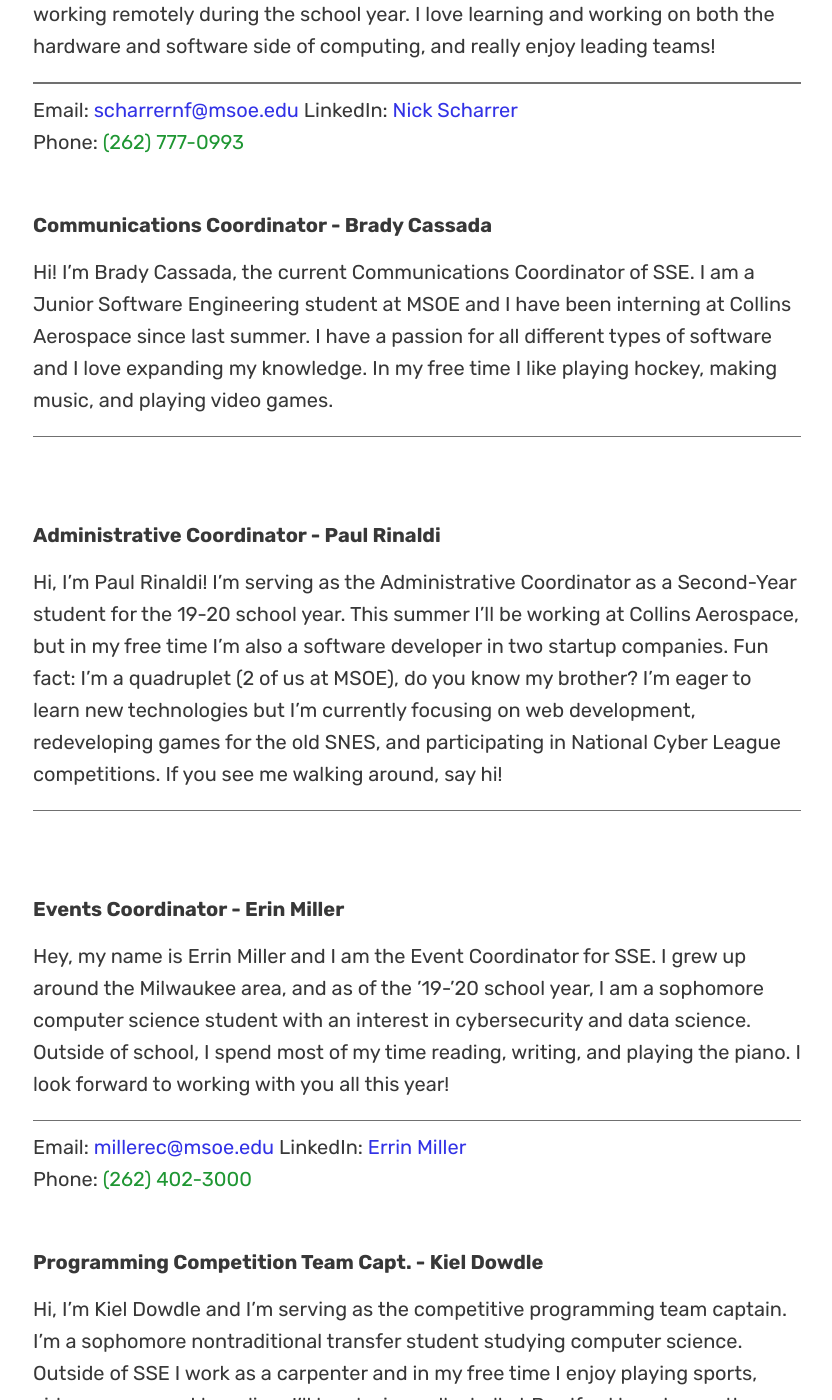
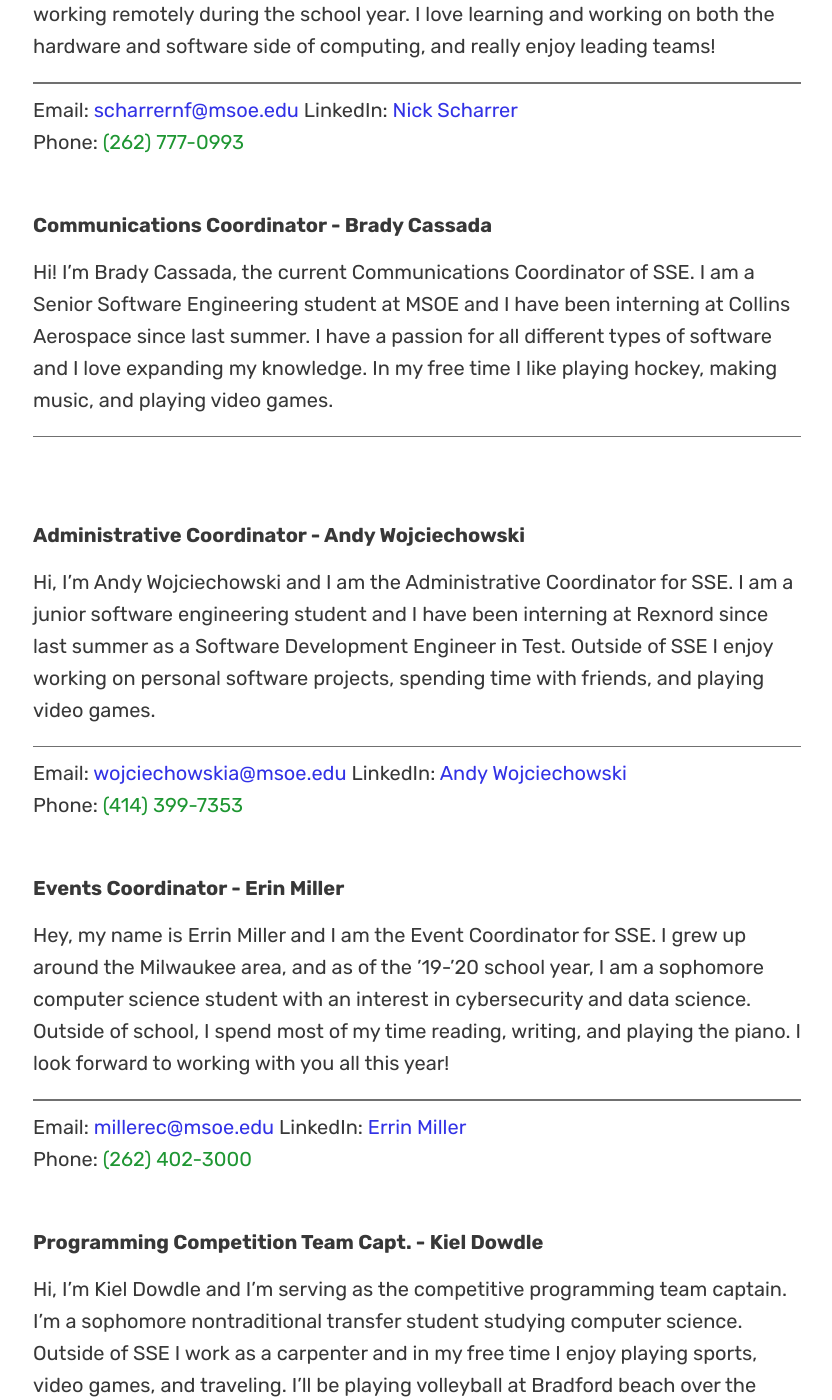
Before and after one commit to msoe-sse/msoe-sse.github.io, a Jekyll site: the page built from eBoard.md, in a window 1280 px wide and 1400 px high, scrolled down 1752 px. Shown: the whole window, without its empty margins (223-1055 px from the left). Built offline with Jekyll 4.4.1, drawn with Linux system fonts in a browser that asks for light colours; nearby versions of some CDN libraries; some web fonts are replaced; some of the changed text lies outside the part shown.

Commit message:
Added my eboard bio and updated existing bios

```diff
--- a/_config.yml
+++ b/_config.yml
@@ -68,7 +68,12 @@ eboard:
     email: dowdlek@msoe.edu
     phone: (414) 313-6727
     linkedin: www.linkedin.com/in/kieldowdle/
-noofmembers: 6
+  andy:
+    fullname: Andy Wojciechowski
+    email: wojciechowskia@msoe.edu
+    phone: (414) 399-7353
+    linkedin: linkedin.com/in/andrew-wojciechowski/
+noofmembers: 7
 
 ## !!
 ## Advanced blog settings
--- a/eBoard.md
+++ b/eBoard.md
@@ -20,12 +20,12 @@ Hi there, I am Nick Scharrer and an currently the Vice President of SSE. I forme
 {% include contact.html person=site.eboard.nick %}
 
 ### Communications Coordinator - Brady Cassada
-Hi! I'm Brady Cassada, the current Communications Coordinator of SSE. I am a Junior Software Engineering student at MSOE and I have been interning at Collins Aerospace since last summer. I have a passion for all different types of software and I love expanding my knowledge. In my free time I like playing hockey, making music, and playing video games.
+Hi! I'm Brady Cassada, the current Communications Coordinator of SSE. I am a Senior Software Engineering student at MSOE and I have been interning at Collins Aerospace since last summer. I have a passion for all different types of software and I love expanding my knowledge. In my free time I like playing hockey, making music, and playing video games.
 {% include contact.html %}
 
-### Administrative Coordinator - Paul Rinaldi
-Hi, I'm Paul Rinaldi! I'm serving as the Administrative Coordinator as a Second-Year student for the 19-20 school year. This summer I'll be working at Collins Aerospace, but in my free time I'm also a software developer in two startup companies. Fun fact: I'm a quadruplet (2 of us at MSOE), do you know my brother? I'm eager to learn new technologies but I'm currently focusing on web development, redeveloping games for the old SNES, and participating in National Cyber League competitions. If you see me walking around, say hi!
-{% include contact.html %}
+### Administrative Coordinator - Andy Wojciechowski
+Hi, I'm Andy Wojciechowski and I am the Administrative Coordinator for SSE. I am a junior software engineering student and I have been interning at Rexnord since last summer as a Software Development Engineer in Test. Outside of SSE I enjoy working on personal software projects, spending time with friends, and playing video games.
+{% include contact.html person=site.eboard.andy %}
 
 ### Events Coordinator - Erin Miller
 Hey, my name is Errin Miller and I am the Event Coordinator for SSE. I grew up around the Milwaukee area, and as of the ’19-’20 school year, I am a sophomore computer science student with an interest in cybersecurity and data science. Outside of school, I spend most of my time reading, writing, and playing the piano. I look forward to working with you all this year!
@@ -36,9 +36,9 @@ Hi, I’m Kiel Dowdle and I'm serving as the competitive programming team captai
 {% include contact.html person=site.eboard.kiel %}
 
 ### Webmaster - Grace Fleming
-Grace here! I'm currently a software major and the Webmaster of SSE. Currently I hold an internship at Direct Supply where I work in a variety of web apps. Outside of SSE I enjoy spending time with friends, walking around Milwaukee, and computer networking.
+Grace here! I'm currently a software major and the Webmaster of SSE. Currently I hold an internship at Collins Aerospace. Outside of SSE I enjoy spending time with friends, walking around Milwaukee, and computer networking.
 {% include contact.html person=site.eboard.grace %}
 
 ### Game Dev Club Master - Seth Fenske
-Hey guys! I'm Seth, a sophomore software engineering student. I currently work as a Software Engineering Intern at Direct Supply. Outside of SSE I work on various VR software projects and read Stephen King Books.
+Hey guys! I'm Seth, a junior software engineering student. I currently work as a Software Engineering Intern at Direct Supply. Outside of SSE I work on various VR software projects and read Stephen King Books.
 {% include contact.html person=site.eboard.seth %}
```
